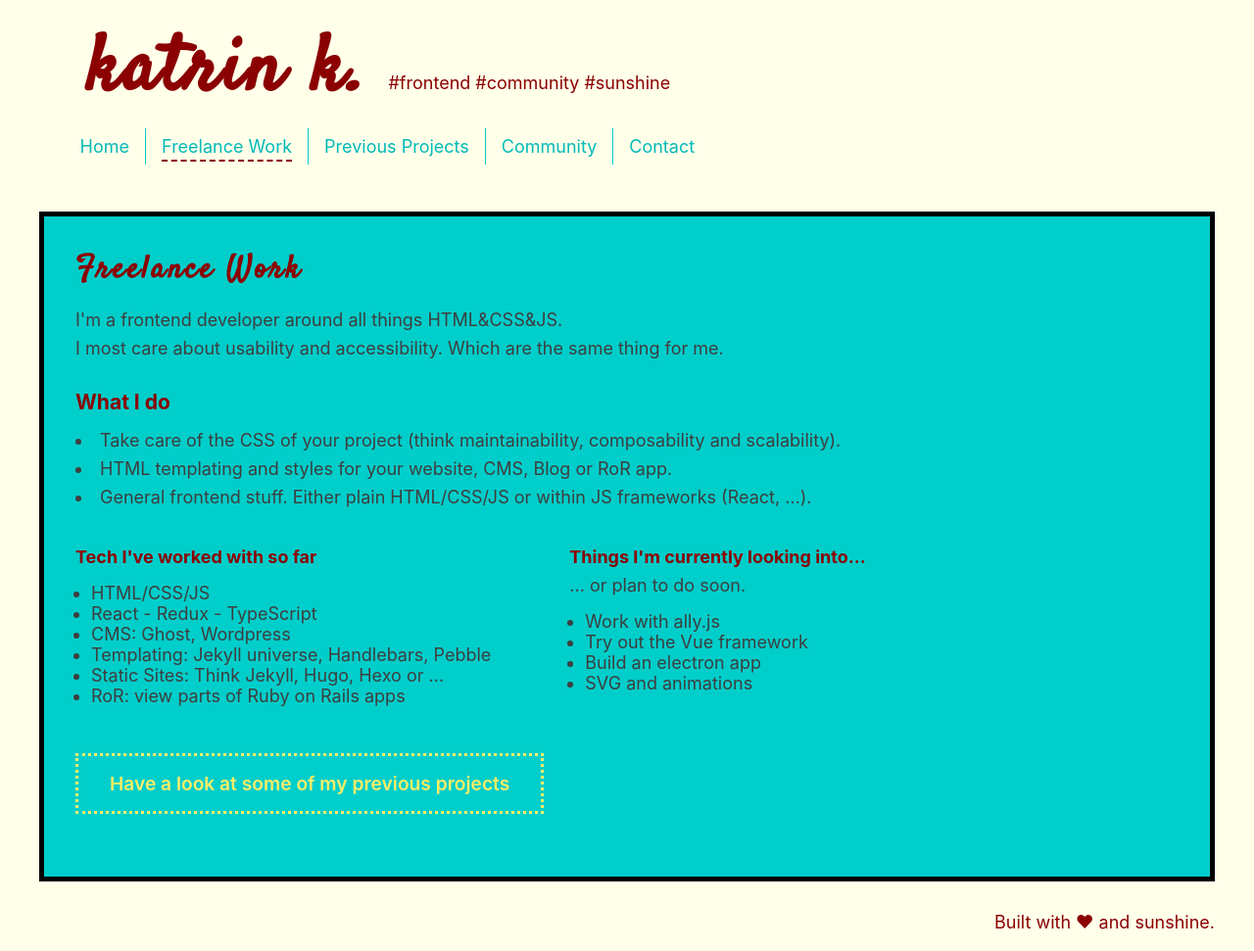
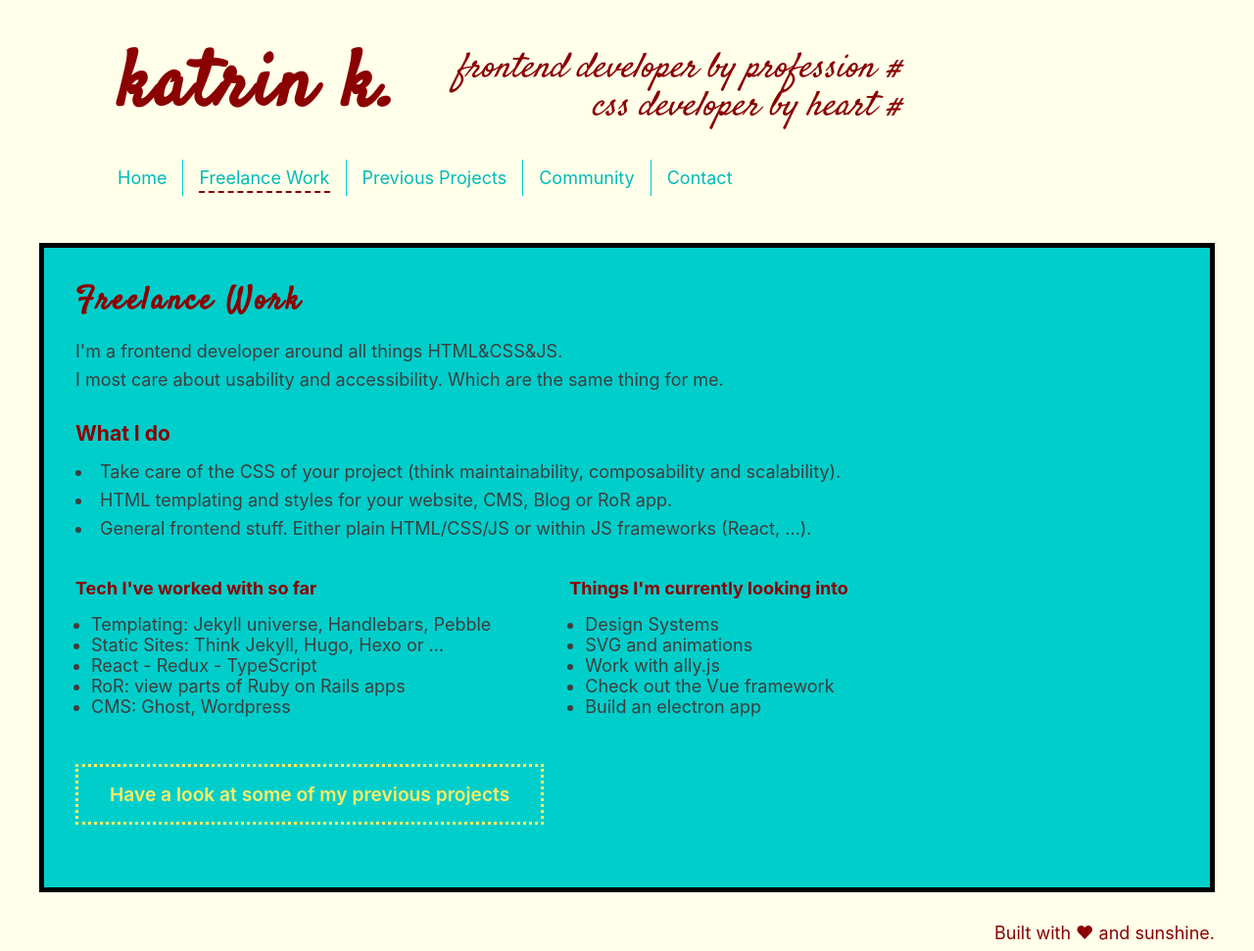
Before and after one commit to katrin-k/work-site, a Jekyll site: the page built from freelance/index.html, in a window 1280 px wide. Shown: the whole page at 98% size. Built offline with Jekyll 4.4.1, drawn with Linux system fonts in a browser that asks for light colours.

Commit message:
Change the header subtitle
- Try a more substantial and hopefully more catchy subtitle

```diff
--- a/_includes/header.html
+++ b/_includes/header.html
@@ -1,8 +1,11 @@
 <header class="header">
   <h1 class="title"><a href="/">katrin k.</a></h1>
-  <p class="subtitle">#frontend #community #sunshine</p>
+  <div class="subtitle">
+    <span class="subtitle__span">frontend developer by profession</span>
+    <span class="subtitle__span">css developer by heart</span>
+  </div>
   {% if page.url != "/" %}
-  <nav>
+  <nav class="nav">
     <ul class="nav-list">
       <li class="nav-li">
         <a href="/index" class="nav-link">
--- a/_sass/custom/_base.scss
+++ b/_sass/custom/_base.scss
@@ -11,7 +11,7 @@ h1, h2 {
 }
 
 h1 {
-  margin: 1rem 0 0;
+  margin: 0;
   font-size: 4rem;
 }
 
@@ -40,7 +40,7 @@ a {
 
 @media screen and (min-width: 768px) {
   h1 {
-    margin: 1rem 1rem 0 3rem;
     font-size: 5rem;
+    margin-right: 3rem;
   }
 }
--- a/_sass/custom/_layout.scss
+++ b/_sass/custom/_layout.scss
@@ -22,16 +22,67 @@
 }
 
 .header {
-  margin-bottom: 3rem;
+  margin: 1rem 0 3rem 1rem;
 }
 
-.title, .subtitle {
-  display: inline-block;
-  vertical-align: baseline;
+.subtitle {
+  font-family: "Satisfy", monospace;
+  font-style: italic;
+  font-size: 1.4rem;
+  line-height: 1.5;
+}
+
+.subtitle__span {
+  display: block;
+  &::before {
+    content: '#';
+    position: relative;
+    top: 5px;
+    margin-right: 10px;
+  }
 }
 
 .title a {
   color: $darkred;
+}
+
+@media screen and (min-width: 768px) {
+  .header {
+    margin-left: 2rem;
+  }
+  .subtitle {
+    font-size: 2.2rem;
+    line-height: 1.1;
+  }
+}
+
+@media screen and (min-width: 1024px) {
+  .header {
+    display: flex;
+    flex-wrap: wrap;
+    align-items: center;
+    margin: 2rem 0 3rem 1rem;
+  }
+  .subtitle {
+    text-align: right;
+  }
+  .subtitle__span {
+    &::before {
+      content: '';
+    }
+    &::after {
+      content: '#';
+      position: relative;
+      top: 5px;
+      margin-left: 10px;
+    }
+  }
+}
+
+@media screen and (min-width: 1024px) {
+  .header {
+    margin-left: 5rem;
+  }
 }
 
 .nav-link {
@@ -56,10 +107,13 @@
 }
 
 @media screen and (min-width: 768px) {
+  .nav {
+    flex-basis: 100%;
+    margin-left: -1rem;
+  }
   .nav-list {
     display: flex;
     align-items: center;
-    margin: 0 0 0 1.6rem;
   }
   .nav-link {
     padding: 0.5rem 1rem;
--- a/freelance/index.html
+++ b/freelance/index.html
@@ -20,23 +20,22 @@ permalink: /freelance/
     <div class="stack-item">
       <h4>Tech I've worked with so far</h3>
       <ul class="tech-list">
-        <li>HTML/CSS/JS</li>
-        <li>React - Redux - TypeScript</li>
-        <li>CMS: Ghost, Wordpress</li>
         <li>Templating: Jekyll universe, Handlebars, Pebble</li>
         <li>Static Sites: Think Jekyll, Hugo, Hexo or …</li>
+        <li>React - Redux - TypeScript</li>
         <li>RoR: view parts of Ruby on Rails apps</li>
+        <li>CMS: Ghost, Wordpress</li>
       </ul>
     </div>
 
     <div class="stack-item">
-      <h4>Things I'm currently looking into...</h4>
-      <p>... or plan to do soon.</p>
+      <h4>Things I'm currently looking into</h4>
       <ul class="tech-list">
+        <li>Design Systems</li>
+        <li>SVG and animations</li>
         <li>Work with ally.js</li>
-        <li>Try out the Vue framework</li>
+        <li>Check out the Vue framework</li>
         <li>Build an electron app</li>
-        <li>SVG and animations</li>
       </ul>
     </div>
   </div>
```
